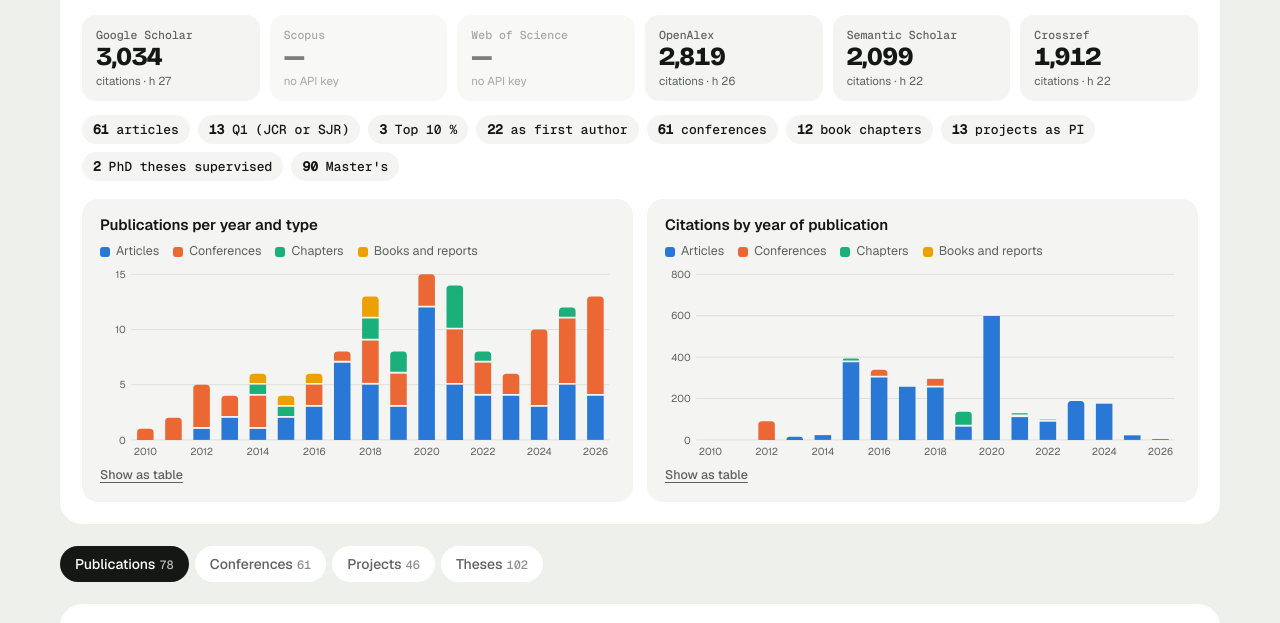
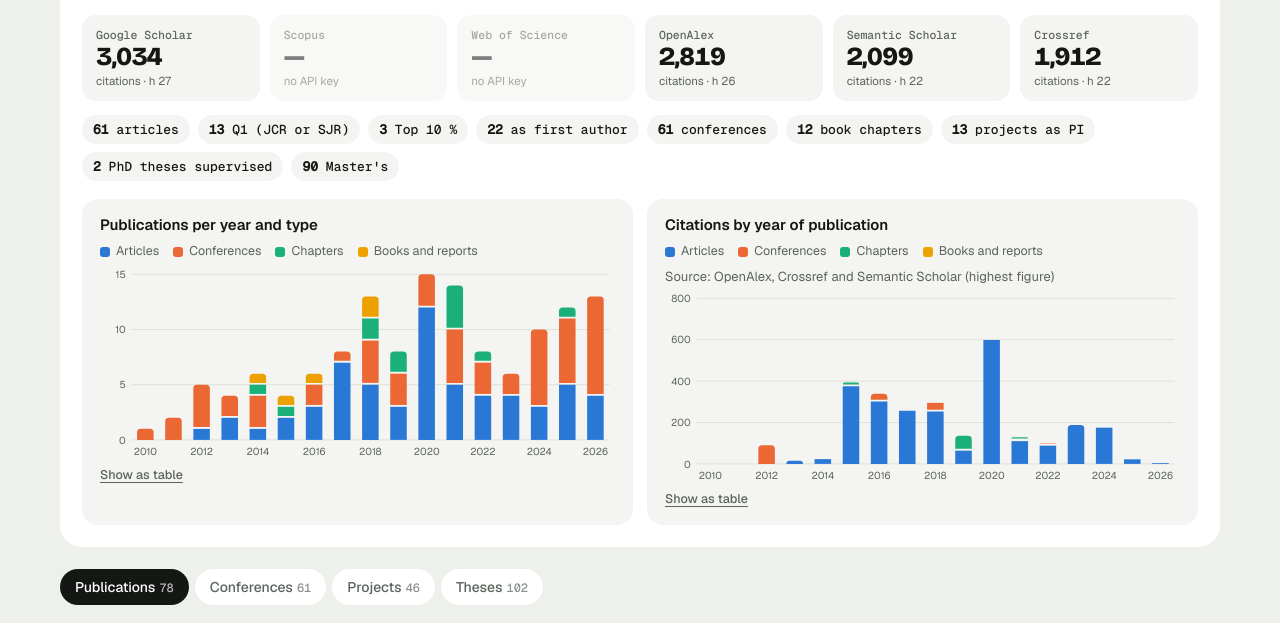
Before and after one commit to sergitrilles/sergitrilles.github.io, a plain HTML site: page cv.html in a window 1280 px wide. Shown: the part 204-827 px from the top of the page. Drawn offline with nearby package versions, Linux system fonts and the light colour scheme.

Commit message:
Indica la fuente de las citas en la gráfica

```diff
--- a/cv.html
+++ b/cv.html
@@ -159,7 +159,7 @@ footer{font:400 12.5px var(--f-mono);color:var(--muted);display:flex;justify-con
   <footer><span>© 2026 Sergi Trilles Oliver</span><span>Citas: Google Scholar, OpenAlex, Semantic Scholar y Crossref</span></footer>
 </div>
 
-<script src="i18n.js?v=7"></script>
+<script src="i18n.js?v=8"></script>
 <script>
 (function(){
   var root=document.documentElement;
@@ -284,7 +284,8 @@ footer{font:400 12.5px var(--f-mono);color:var(--muted);display:flex;justify-con
     items.forEach(function(i){N[i.y]=N[i.y]||{};C[i.y]=C[i.y]||{};N[i.y][i.k]=(N[i.y][i.k]||0)+1;C[i.y][i.k]=(C[i.y][i.k]||0)+i.c});
     var leg='<div class="legend">'+TY.map(function(s){return '<span><i style="background:'+s.color+'"></i>'+s.label+'</span>'}).join('')+'</div>';
     el.innerHTML='<div class="chart" id="ch1"><h3>Publicaciones por año y tipo</h3>'+leg+'</div>'+
-      '<div class="chart" id="ch2"><h3>Citas según el año de publicación</h3>'+leg+'</div>';
+      '<div class="chart" id="ch2"><h3>Citas según el año de publicación</h3>'+leg+
+      '<p class="note" style="margin:0 0 4px">'+((D.profiles.scholar&&!D.profiles.scholar.manual)?'Fuente: Google Scholar':'Fuente: OpenAlex, Crossref y Semantic Scholar (la cifra más alta)')+'</p></div>';
     columns($('ch1'),{years:years,series:TY,val:function(y,k){return (N[y]||{})[k]},totalLabel:'Total',aria:'Publicaciones por año, apiladas por tipo'});
     columns($('ch2'),{years:years,series:TY,val:function(y,k){return (C[y]||{})[k]},totalLabel:'Total',aria:'Citas por año de publicación, apiladas por tipo'});
   }
--- a/i18n.js
+++ b/i18n.js
@@ -285,6 +285,8 @@
     'Publicaciones por año, apiladas por tipo': ['Publicacions per any, apilades per tipus', 'Publications per year, stacked by type'],
     'Citas por año de publicación, apiladas por tipo': ['Cites per any de publicació, apilades per tipus', 'Citations per year of publication, stacked by type'],
     'Artículos': ['Articles', 'Articles'],
+    'Fuente: Google Scholar': ['Font: Google Scholar', 'Source: Google Scholar'],
+    'Fuente: OpenAlex, Crossref y Semantic Scholar (la cifra más alta)': ['Font: OpenAlex, Crossref i Semantic Scholar (la xifra més alta)', 'Source: OpenAlex, Crossref and Semantic Scholar (highest figure)'],
     'Capítulos': ['Capítols', 'Chapters'],
     'Libros e informes': ['Llibres i informes', 'Books and reports'],
     'Ver como tabla': ['Veure com a taula', 'Show as table'],
```
Also changed, not shown: index.html (+1 -1 lines).
